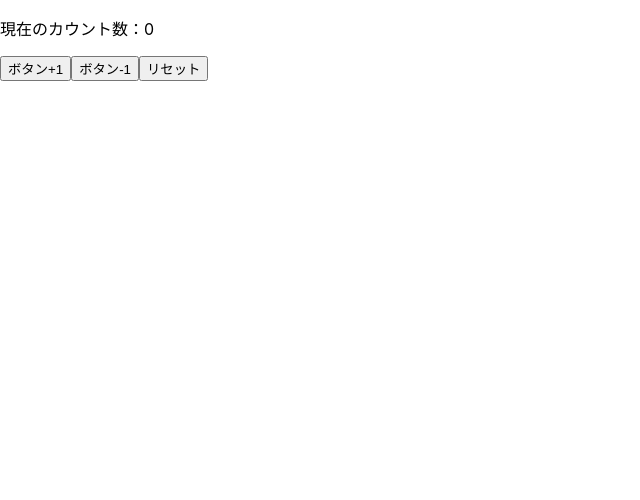
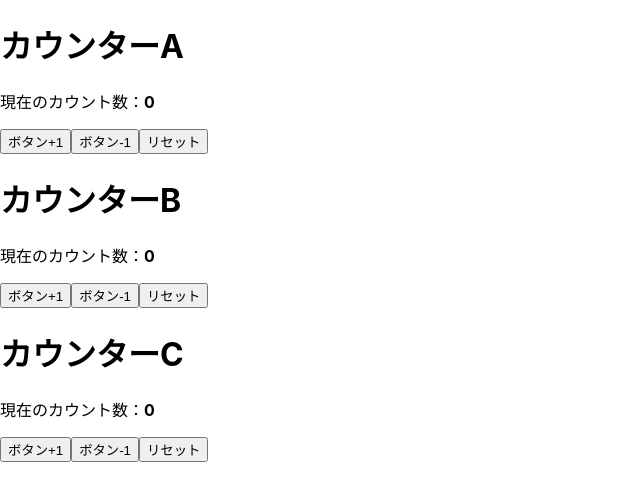
Before and after one commit to takatoshiinaoka/react-practice, a React (Create React App) app: page / in a window 1280 px wide. Shown: the top 500 px of the page, without its empty margins (0-640 px from the left). Built offline with nearby package versions, Linux system fonts and the light colour scheme.

Commit message:
Make Custom Hooks "useCounter" Multiple files

```diff
--- a/src/App.js
+++ b/src/App.js
@@ -1,33 +1,14 @@
-import React,{ useState, createContext, useContext } from "react"
+import {CounterA} from "./CounterA"
+import {CounterB} from "./CounterB"
+import {CounterC} from "./CounterC"
 import "./App.css"
 
-
-const useCounter = (initialCount) => {
-  const [count, setCount] = useState(initialCount)
-
-  const countAdd = () => setCount((prevCount)=>prevCount + 1)
-  const countSub = () => setCount((prevCount)=>prevCount - 1)
-  const countReset = () => setCount(initialCount)
-
-  return {count, countAdd, countSub, countReset}
-}
-
-
-const CounterText = (props) => <p>現在のカウント数：{props.count}</p>
-
-
-const Counter = () => {
-
-  const {count, countAdd, countSub, countReset} = useCounter(0)
-
-  return(
-    <div className="counterContainer">
-      <CounterText count={count} />
-      <button onClick={countAdd}>ボタン+1</button>
-      <button onClick={countSub}>ボタン-1</button>
-      <button onClick={countReset}>リセット</button>
-    </div>
+export default function App() {
+  return (
+    <>
+      <CounterA />
+      <CounterB />
+      <CounterC />
+    </>
   )
 }
-
-export default Counter
--- /dev/null
+++ b/src/CounterA.js
@@ -0,0 +1,17 @@
+import { useCounter } from "./hooks"
+import {CounterText} from "./CounterText"
+
+export const CounterA = () => {
+    const {count, countAdd, countSub, countReset } = useCounter(0)
+    return (
+        <div className="counterCountainer">
+            <h1>カウンターA</h1>
+            <p>
+                現在のカウント数：<b>{count}</b>
+            </p>
+            <button onClick={countAdd}>ボタン+1</button>
+            <button onClick={countSub}>ボタン-1</button>
+            <button onClick={countReset}>リセット</button>
+        </div>
+    )
+}
--- /dev/null
+++ b/src/CounterB.js
@@ -0,0 +1,15 @@
+import { useCounter } from "./hooks"
+import {CounterText} from "./CounterText"
+
+export const CounterB = () => {
+    const {count, countAdd, countSub, countReset } = useCounter(0)
+    return (
+        <div className="counterCountainer">
+            <h1>カウンターB</h1>
+            <CounterText count={count} />
+            <button onClick={countAdd}>ボタン+1</button>
+            <button onClick={countSub}>ボタン-1</button>
+            <button onClick={countReset}>リセット</button>
+        </div>
+    )
+}
--- /dev/null
+++ b/src/CounterC.js
@@ -0,0 +1,17 @@
+import { useCounter } from "./hooks"
+import {CounterText} from "./CounterText"
+
+
+
+export const CounterC = () => {
+    const {count, countAdd, countSub, countReset } = useCounter(0)
+    return (
+        <div className="counterCountainer">
+            <h1>カウンターC</h1>
+            <CounterText count={count} />
+            <button onClick={countAdd}>ボタン+1</button>
+            <button onClick={countSub}>ボタン-1</button>
+            <button onClick={countReset}>リセット</button>
+        </div>
+    )
+}
--- /dev/null
+++ b/src/CounterText.js
@@ -0,0 +1,4 @@
+export const CounterText = ({count}) =>
+    <p>
+        現在のカウント数：<b>{count}</b>
+    </p>
--- /dev/null
+++ b/src/hooks.js
@@ -0,0 +1,10 @@
+import {useState} from "react"
+
+export const useCounter = (initialCount) => {
+    const [count, setCount] = useState(initialCount)
+    const countAdd = () => setCount((prevCount) => prevCount + 1)
+    const countSub = () => setCount((prevCount) => prevCount - 1)
+    const countReset = () => setCount(initialCount)
+
+    return {count, countAdd, countSub, countReset }
+}
```
